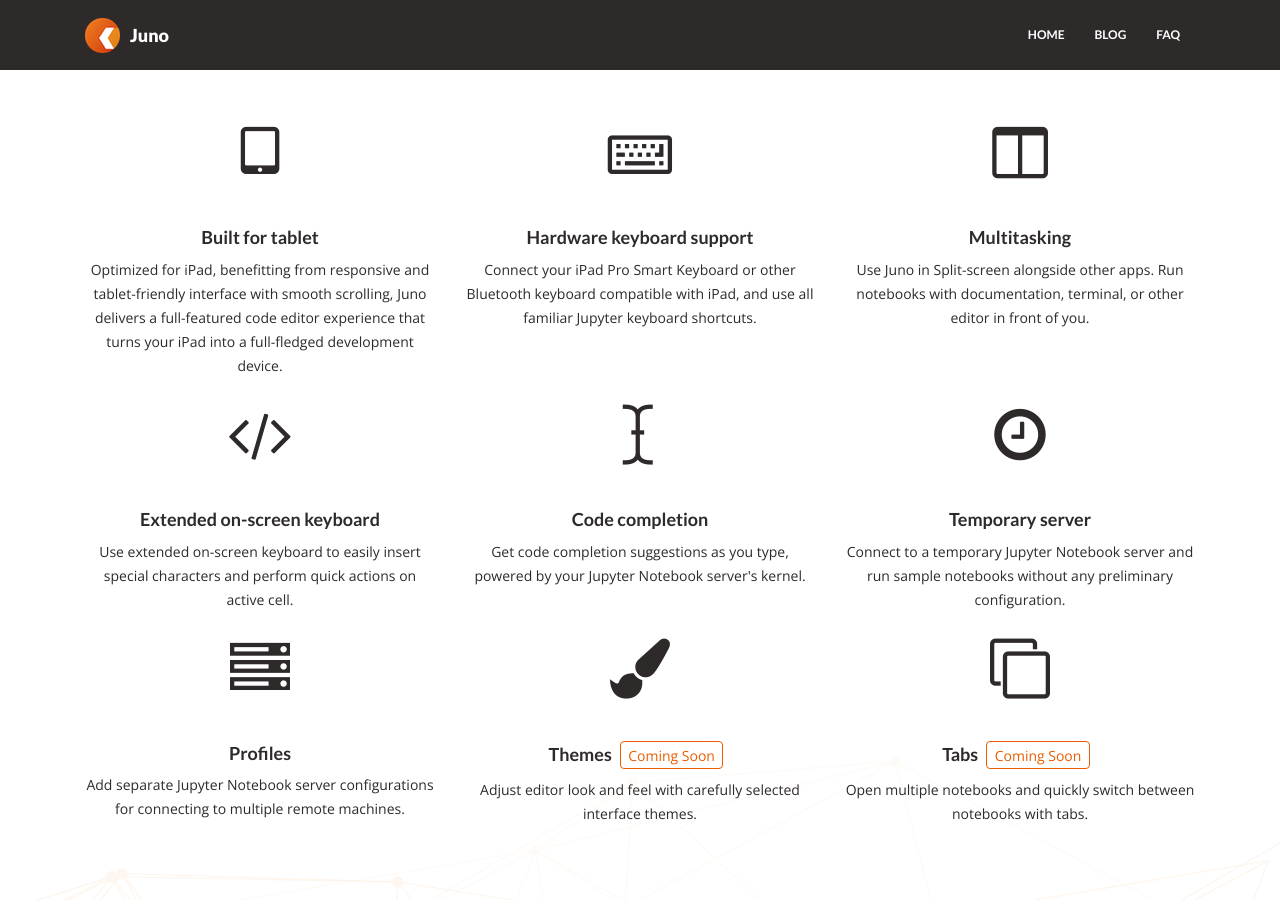
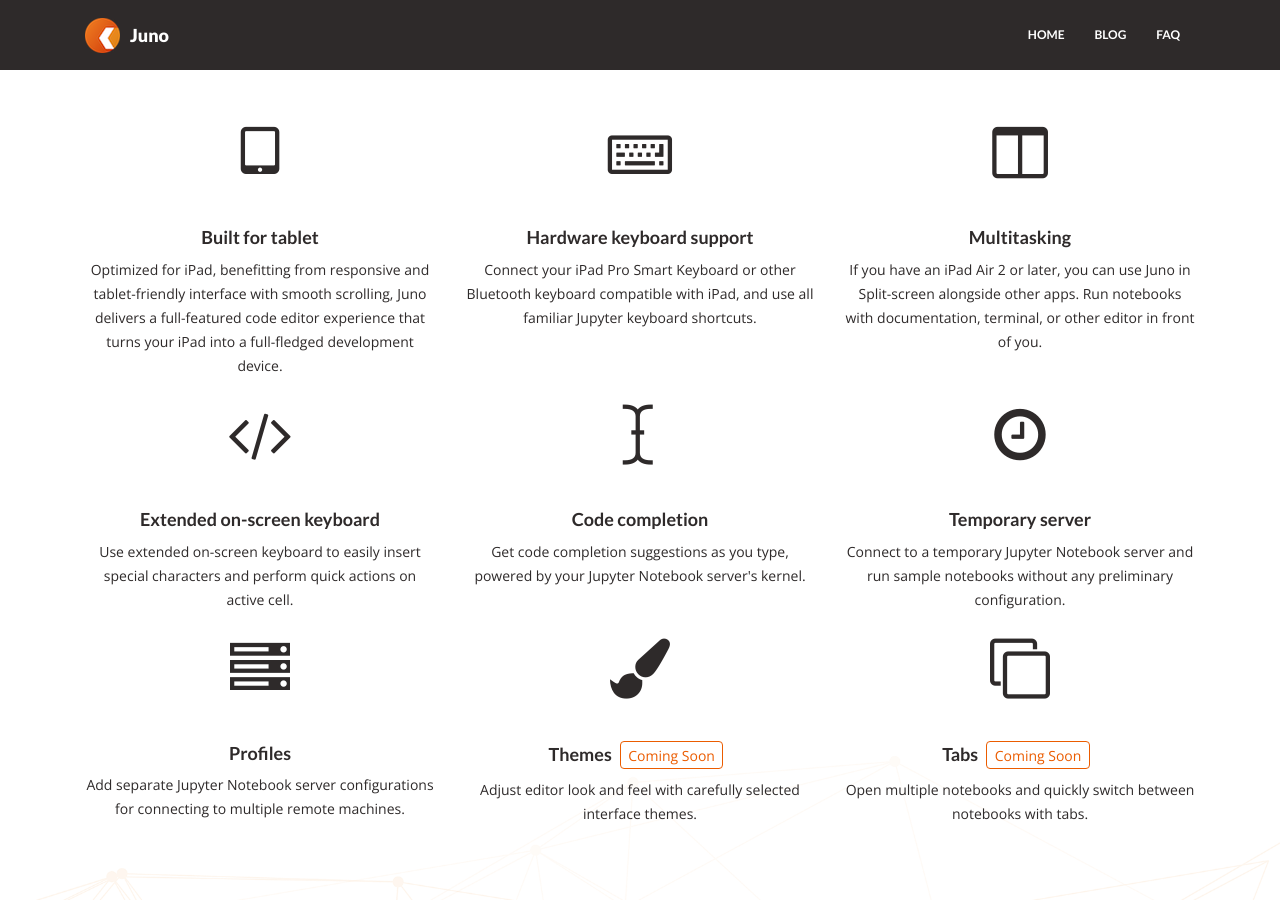
Before and after one commit to test-juno-sh/juno-website-test, a Jekyll site: the page built from index.html, in a window 1280 px wide and 900 px high, scrolled down 961 px. Built offline with Jekyll 4.4.1, drawn with Linux system fonts in a browser that asks for light colours; nearby versions of some CDN libraries; comment, search, counter and statistics services are not loaded.

Commit message:
Update split-screen marketing copy.

```diff
--- a/index.html
+++ b/index.html
@@ -32,7 +32,7 @@ permalink: /
                 <i class="fa fa-columns" aria-hidden="true"></i>
                 <span class="sr-only">Multitasking</span>
                 <h4>Multitasking</h4>
-                <p>Use Juno in Split-screen alongside other apps. Run notebooks with documentation, terminal, or other editor in front of you.</p>
+                <p>If you have an iPad Air 2 or later, you can use Juno in Split-screen alongside other apps. Run notebooks with documentation, terminal, or other editor in front of you.</p>
             </div>
         </div>
         <div class="row centered">
```
